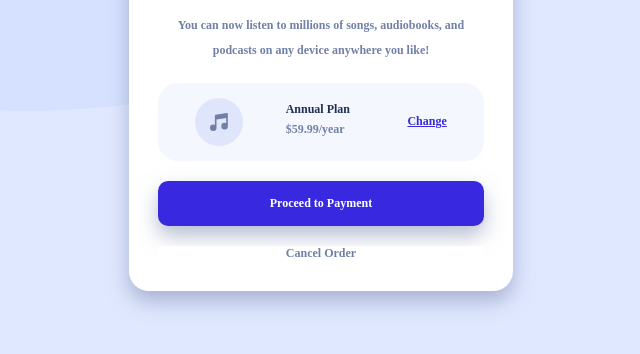
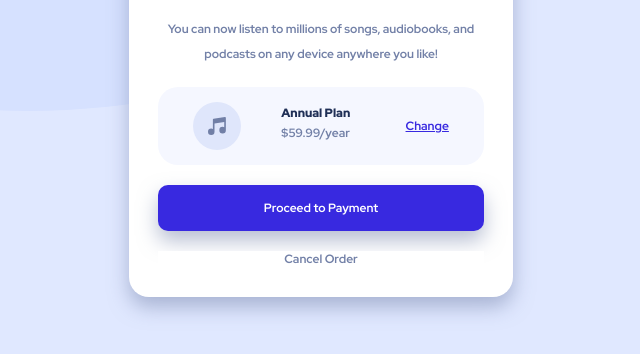
Before and after one commit to pbgo2/pbgo2.github.io, a plain HTML site: page index.html in a window 1280 px wide. Shown: the part 326-680 px from the top of the page, without its empty margins (319-959 px from the left). Drawn offline with Linux system fonts and the light colour scheme.

Commit message:
Add files via upload

```diff
--- a/index.html
+++ b/index.html
@@ -3,7 +3,7 @@
 <head>
   <meta charset="UTF-8">
   <meta name="viewport" content="width=device-width, initial-scale=1.0">
-  <link rel="'stylesheet" href="https://fonts.googleapis.com/css?family=Red+Hat+Display:500,700,900">
+  <link rel="stylesheet" href="https://fonts.googleapis.com/css?family=Red+Hat+Display:500,700,900">
   <link rel="stylesheet" href="styles.css">
   <title>Frontend Mentor | Order summary card</title>
 </head>
```
